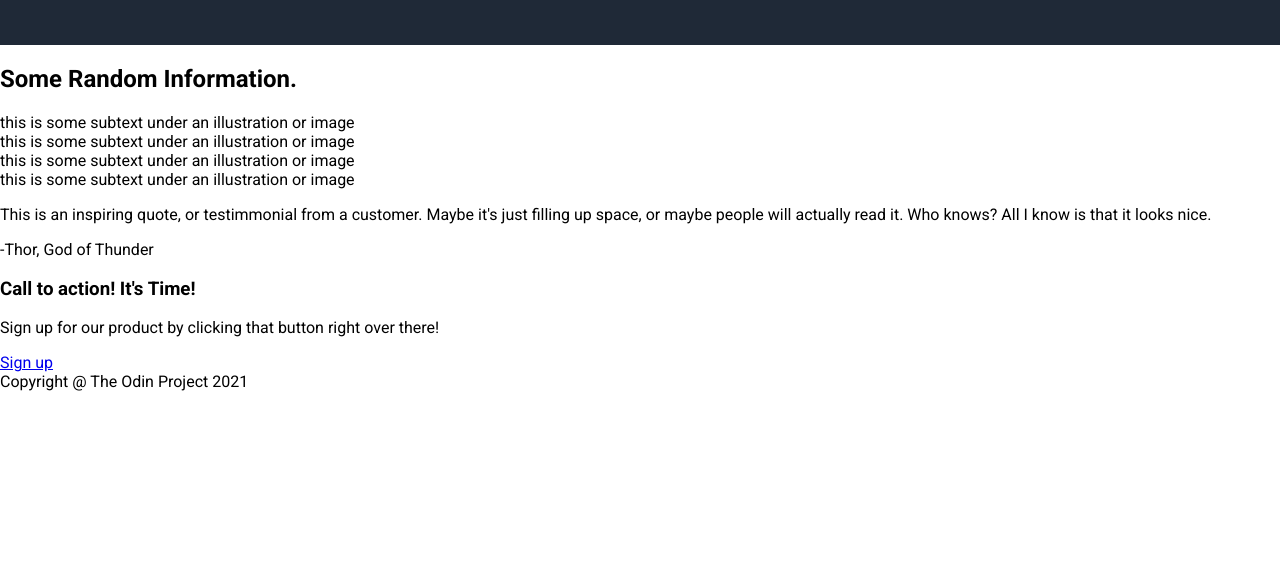
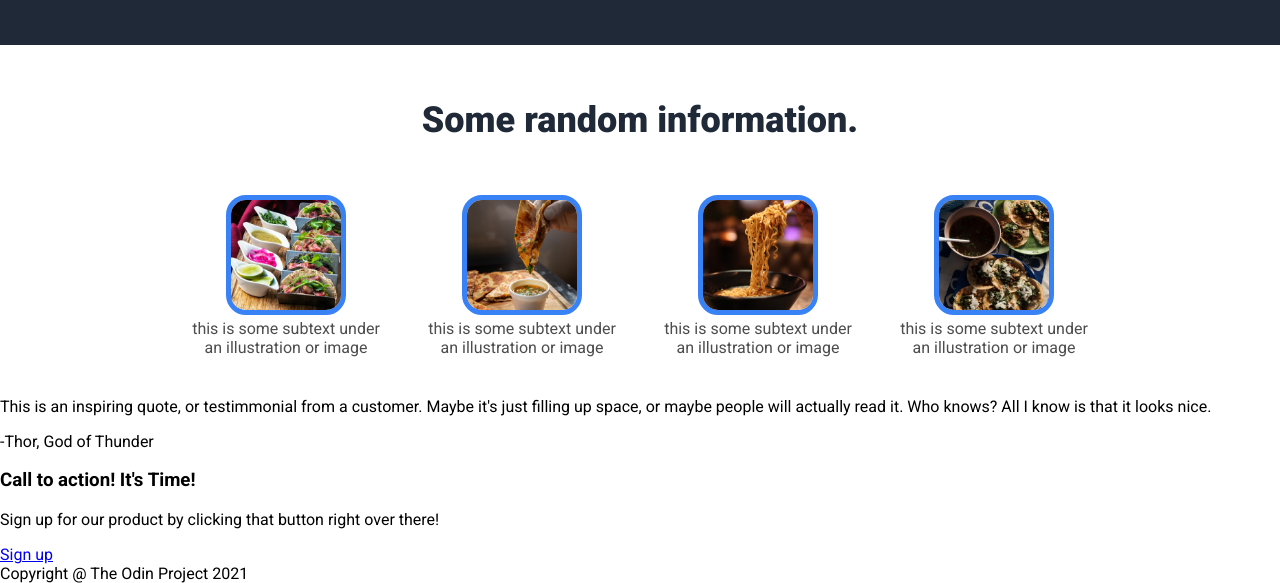
Before and after one commit to JhunterRN/landing-page, a plain HTML site: page index.html in a window 1280 px wide. Shown: the part 362-945 px from the top of the page. Before the commit the page ends 800 px from the top, so only its background shows below. Drawn offline with Linux system fonts and the light colour scheme.

Commit message:
feat: add further html/css structure to panel 2

```diff
--- a/index.html
+++ b/index.html
@@ -27,16 +27,30 @@
                     <p>This website has some subtext that goes here under the main title. It's smaller font and the color is lower contrast.</p>
                     <a class="button" href="https://www.google.com">Sign up</a>
                 </div>
-                <div class="img"><img src="/images/Birria-bowl.jpg" alt="A hot bowl of Birria"></div>
+                <div class="img"><img src="./images/Birria-bowl.jpg" alt="A hot bowl of Birria"></div>
             </div>
     </div>
     <div class="bottom-wrapper">
-        <div class="panel-two">
-            <h2>Some Random Information.</h2>
-            <div class="card">this is some subtext under an illustration or image</div>
-            <div class="card">this is some subtext under an illustration or image</div>
-            <div class="card">this is some subtext under an illustration or image</div>
-            <div class="card">this is some subtext under an illustration or image</div>
+        <div class="panel-two-text">
+            <h2>Some random information.</h2>
+        </div>
+        <div class="panel-two-container">
+            <div class="card">
+                <img src="./images/row-of-tacos.jpg" alt="A row of tacos and condiments">
+                <div class="card-text">this is some subtext under an illustration or image</div>
+            </div>
+            <div class="card">
+                <img src="./images/quesadilla.jpg" alt="A quesadilla being dipped into consume">
+                <div class="card-text">this is some subtext under an illustration or image</div>
+            </div>
+            <div class="card">
+                <img src="./images/Birria-Ramen.jpg" alt="A hot bowl of Birria ramen">
+                <div class="card-text">this is some subtext under an illustration or image</div>
+            </div>
+            <div class="card">
+                <img src="./images/Tacos.jpg" alt="A big pile of street tacos">
+                <div class="card-text">this is some subtext under an illustration or image</div>
+            </div>
         </div>
         <div class="panel-three">
             <p>This is an inspiring quote, or testimmonial from a customer. Maybe it's just filling up space, or maybe people will actually read it. Who knows? All I know is that it looks nice.</p>
--- a/style.css
+++ b/style.css
@@ -16,6 +16,7 @@ body {
     background-color: #1f2937;
     padding: 0 15% 0 15%;
 }
+
 header {
     display: flex;
     align-items: center;
@@ -43,7 +44,6 @@ header {
 }
 
 .panel-one {
-    /* border: 1px solid white; */
     display: flex;
     justify-content: space-between;
     align-items: center;
@@ -56,6 +56,7 @@ header {
     color: #E5E7EB;
     font-size: 18px;
 }
+
 .p1text h1 {
     color: #F9FAF8;
     font-weight: 900;
@@ -83,3 +84,38 @@ header {
     max-height: 250px;
     border-radius: 3px;
 }
+
+.panel-two-text {
+    display: flex;
+    justify-content: center;
+    margin: 24px;
+}
+
+.panel-two-text h2 {
+    font-size: 36px;
+    font-weight: 900;
+    color: #1f2937;
+}
+
+.panel-two-container {
+    display: flex;
+    justify-content: center;
+    gap: 48px;
+    padding: 0 15% 0 15%;
+}
+
+.card {
+    text-align: center;
+    margin-bottom: 24px;
+}
+
+.card img {
+    height: 120px;
+    width: 120px;
+    border: solid 5px #3882F6;
+    border-radius: 20px;
+}
+
+.card-text {
+    color:#4d4d4d;
+}
```
Also changed, not shown: images/Birria-Ramen.jpg (added), images/Tacos.jpg (added), images/quesadilla.jpg (added), images/row-of-tacos.jpg (added), 1 other file.
